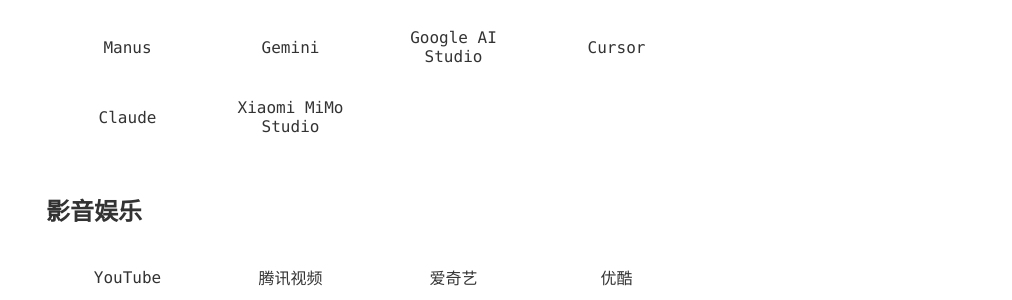
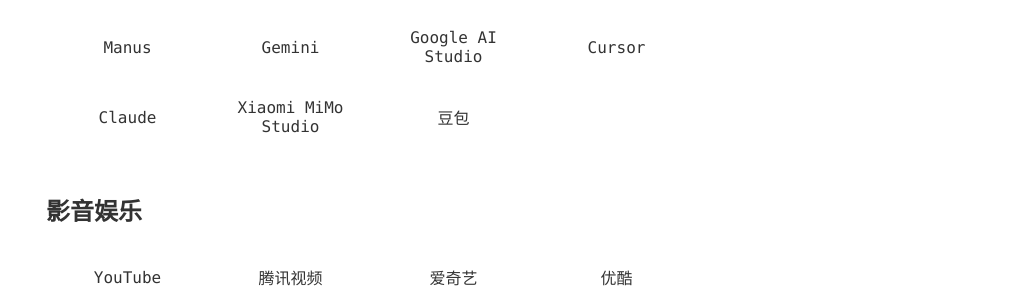
Before and after one commit to admans/admans.github.io, a Jekyll site: the page built from pages/navi.html, in a window 1280 px wide and 900 px high, scrolled down 663 px. Shown: the part 151-451 px from the top of the window, without its empty margins (268-1280 px from the left). Built offline with Jekyll 4.4.1, drawn with Linux system fonts in a browser that asks for light colours.

Commit message:
Update navi.html

```diff
--- a/pages/navi.html
+++ b/pages/navi.html
@@ -221,6 +221,9 @@ title: 导航
                 </a>
                 <a class="link-item" data-search="Xiaomi MiMo Studio" href="#" target="_blank">
                     <div class="link-name">Xiaomi MiMo Studio</div>
+                </a>
+                <a class="link-item" data-search="豆包" href="#" target="_blank">
+                    <div class="link-name">豆包</div>
                 </a>
             </div>
         </section>
@@ -768,7 +771,8 @@ title: 导航
             "Google AI Studio": "https://aistudio.google.com/",
             "Cursor": "https://cursor.com/cn",
             "Claude": "https://claude.ai/",
-            "Xiaomi MiMo Studio": "https://aistudio.xiaomimimo.com/"
+            "Xiaomi MiMo Studio": "https://aistudio.xiaomimimo.com/",
+            "豆包": "https://www.doubao.com/chat/"
         };
 
         // 用于存储增强后的链接数据（包含拼音、首字母、网址）
```
